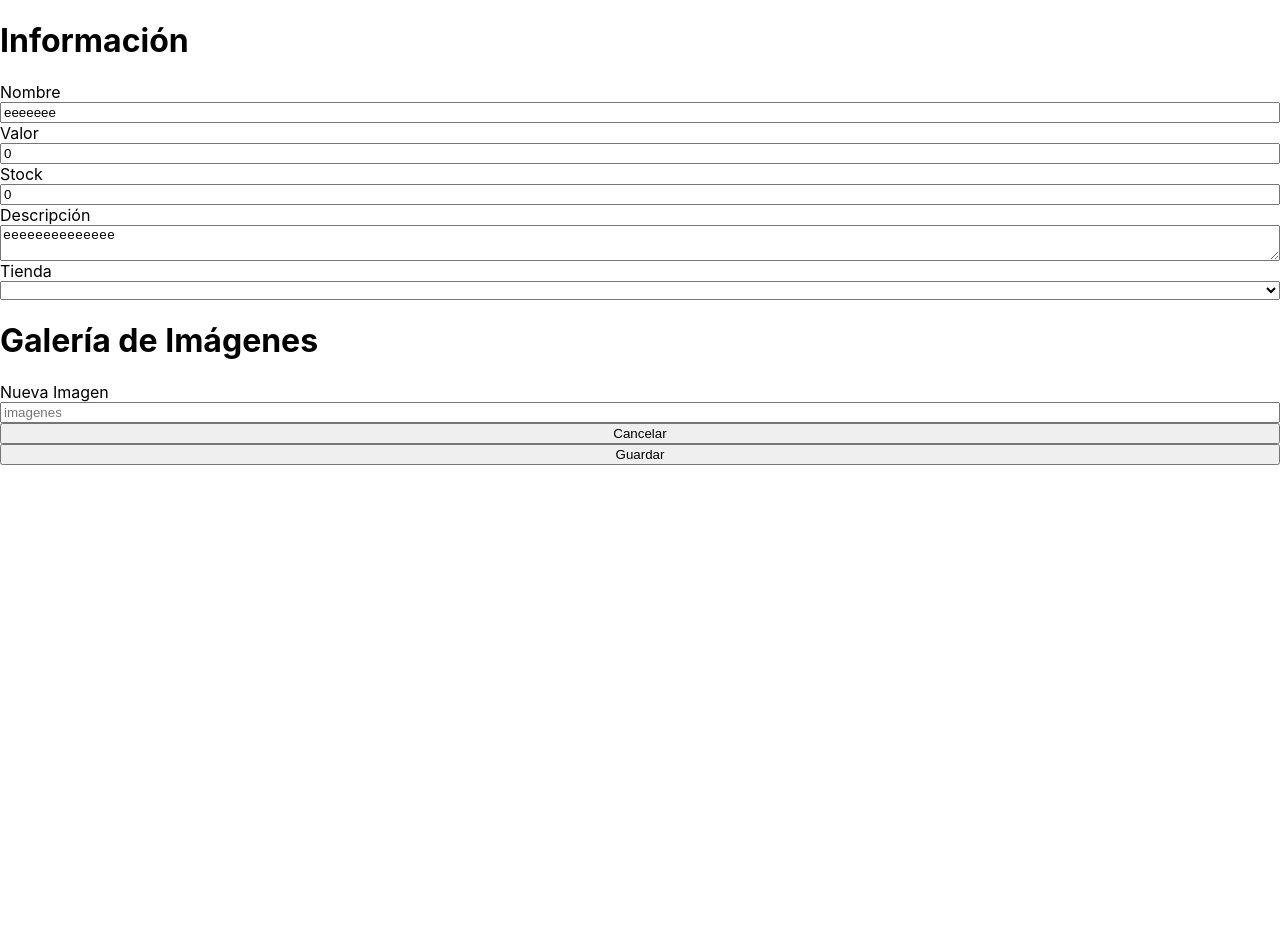
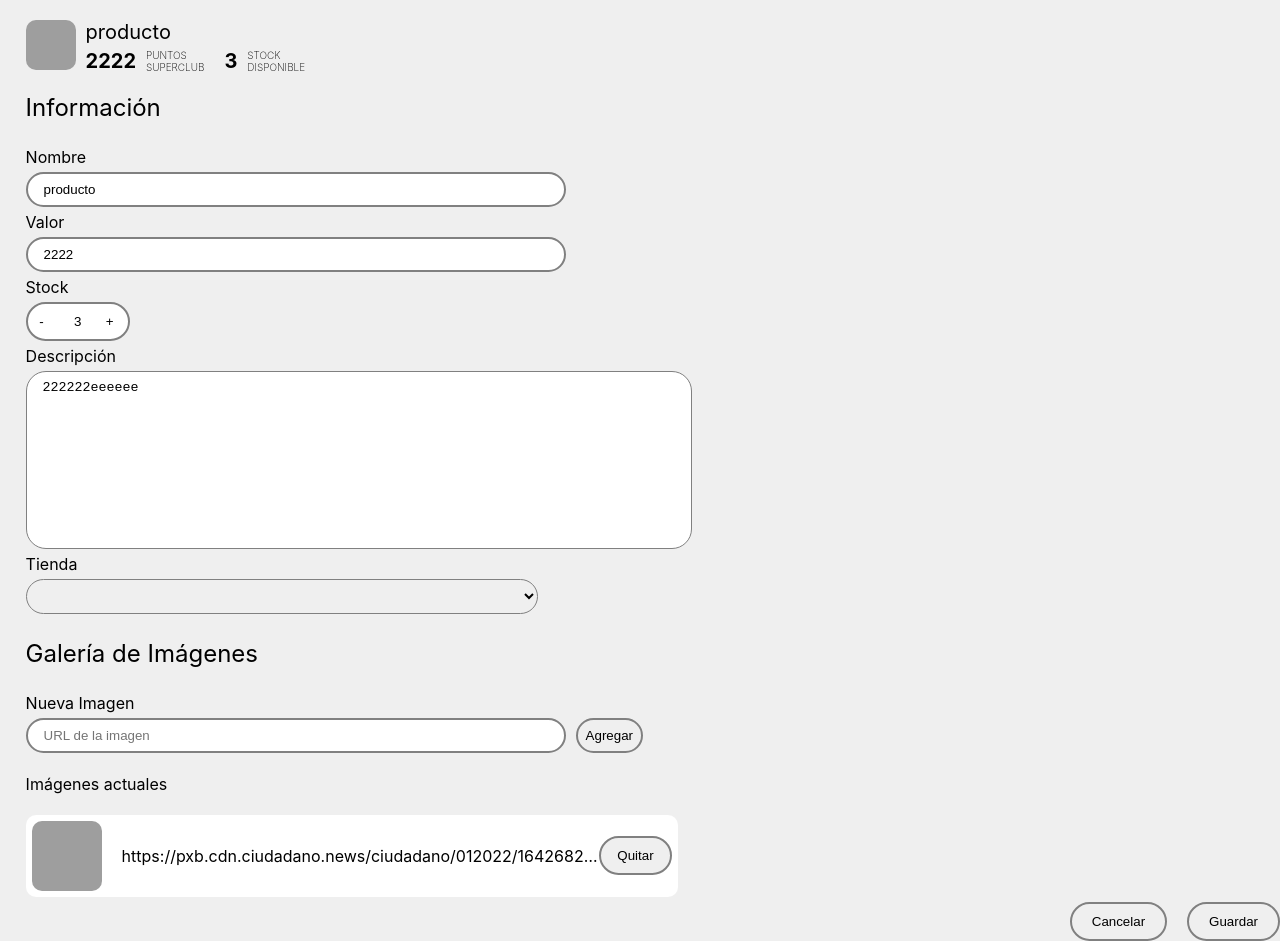
Before and after one commit to aquiab/react-sprint-4, a React (Create React App) app: page /products/1 in a window 1280 px wide. Before the commit the page ends 800 px from the top, so only its background shows below. Built offline with nearby package versions, Linux system fonts and the light colour scheme; data requests are answered from the project's data file; grey boxes are pictures that could not be loaded.

Commit message:
agregue editor de producto

```diff
--- a/db/db.json
+++ b/db/db.json
@@ -1,14 +1,24 @@
 {
   "products": [
     {
-      "nombre": "eeeeeee",
+      "nombre": "producto",
+      "precio": "2222",
+      "stock": 3,
+      "desc": "222222eeeeee",
+      "tienda": "",
+      "imgs": [
+        "https://pxb.cdn.ciudadano.news/ciudadano/012022/1642682519440.jpg"
+      ],
+      "id": 1
+    },
+    {
+      "nombre": "asdasdasdasd",
       "precio": 0,
       "stock": 0,
-      "desc": "eeeeeeeeeeeeee",
+      "desc": "",
       "tienda": "",
       "imgs": [],
-      "imagenes": "e",
-      "id": 1
+      "id": 2
     }
   ]
 }
--- /dev/null
+++ b/src/components/ProductCard.css
@@ -0,0 +1,39 @@
+.product-card {
+    display: flex;
+    flex-direction: row;
+    gap: 10px;
+    margin-top: 20px;
+}
+.product-card img {
+    width: 50px;
+    height: 50px;
+    object-fit: cover;
+    border-radius: 10px;
+}
+.product-card-name{
+    font-size: 20px;
+}
+.product-card-bottom {
+    display: flex;
+    flex-direction: column;
+    gap: 5px;
+}
+.product-card-bottom-points {
+    display: flex;
+    gap: 20px;
+}
+.product-card-bottom-item {
+    display: flex;
+    gap: 10px;
+}
+.product-card-primary-text{
+    font-size: 20px;
+    font-weight: bold;
+}
+.product-card-secondary-text{
+    display: flex;
+    flex-direction: column;
+    font-size: 10px;
+    font-weight: 200;
+    text-transform: uppercase;
+}
--- /dev/null
+++ b/src/components/ProductCard.js
@@ -0,0 +1,22 @@
+import "./ProductCard.css"
+
+export default function ProductCard({producto}) {
+    return(
+        <div className="product-card">
+            <img src={producto.imgs[0]} alt="Imagen producto"/>
+            <div className="product-card-bottom">
+                <div className="product-card-name">{producto.nombre}</div>
+                <div className="product-card-bottom-points">
+                    <div className="product-card-bottom-item">
+                        <span className="product-card-primary-text">{producto.precio} </span>
+                        <span className="product-card-secondary-text"><span>puntos</span><span>superclub</span></span>
+                    </div>
+                    <div className="product-card-bottom-item">
+                        <span className="product-card-primary-text">{producto.stock} </span>
+                        <span className="product-card-secondary-text"><span>stock</span><span>disponible</span></span>
+                    </div>
+                </div>
+            </div>
+        </div>
+    )
+}
--- /dev/null
+++ b/src/components/ProductImagePreview.css
@@ -0,0 +1,37 @@
+.image-preview {
+    display: flex;
+    background-color: white;
+    border-radius: 10px;
+    align-items: center;
+    padding: 6px;
+    justify-content: space-between;
+}
+.image-preview-info {
+    display: flex;
+    align-items: center;
+    gap: 20px;
+    min-width: 0;
+}
+.image-preview-info p {
+    white-space: nowrap;
+    overflow: hidden;
+    text-overflow: ellipsis;
+}
+.image-preview img {
+    width: 70px;
+    height: 70px;
+    border-radius: 10px;
+    object-fit: cover;
+}
+.image-preview button {
+    border-radius: 20px;
+    border-style: solid;
+    border-color: gray;
+    padding: 10px 16px;
+}
+
+@media screen and (min-width: 768px) {
+    .image-preview {
+        width: 50vw;
+    }
+}
--- /dev/null
+++ b/src/components/ProductImagePreview.js
@@ -0,0 +1,18 @@
+import "./ProductImagePreview.css"
+
+export default function ProductImagePreview({img, setForm}) {
+    const quitarImagen = e => {
+        e.preventDefault()
+        setForm(prevState => ({...prevState, imgs: prevState.imgs.filter(url => url !== img)}))
+    }
+
+    return(
+        <div className="image-preview">
+            <span className="image-preview-info">
+                <img src={img} alt={img}/>
+                <p>{img}</p>
+            </span>
+            <button onClick={quitarImagen}>Quitar</button>
+        </div>
+    )
+}
--- a/src/index.css
+++ b/src/index.css
@@ -7,6 +7,7 @@ body {
     sans-serif;
   -webkit-font-smoothing: antialiased;
   -moz-osx-font-smoothing: grayscale;
+  background-color: #EFEFEF;
 }
 
 code {
--- a/src/pages/Products/ProductView/ProductView.css
+++ b/src/pages/Products/ProductView/ProductView.css
@@ -1,4 +1,88 @@
+.product-view {
+    padding-left: 2%;
+}
 .form {
     display: flex;
     flex-direction: column;
+    gap: 5px;
 }
+.form input, .form textarea, .form select {
+    border-radius: 20px;
+    border-style: solid;
+    border-color: gray;
+    padding: 8px 8px 8px 16px;
+}
+.form textarea {
+    resize: none;
+}
+.form h2 {
+    font-weight: 400;
+}
+.form-buttons {
+    display: flex;
+    flex-direction: column;
+}
+.form-buttons input {
+    padding: 10px 20px;
+}
+input[type=number]::-webkit-inner-spin-button,
+input[type=number]::-webkit-outer-spin-button {
+  -webkit-appearance: none;
+}
+.form .input-number {
+    display: inline-flex;
+    align-items: center;
+    position: relative;
+    width: 100px;
+}
+.form .input-number input {
+    width: 80px;
+    text-align: center;
+    padding: 10px;
+}
+.form .input-number button {
+    background-color: transparent;
+    border: none;
+    width: 2rem;
+    height: 2rem;
+    cursor: pointer;
+    position: absolute;
+}
+.form .input-number-left {
+    left: 0;
+    border-top-left-radius: 50%;
+    border-bottom-left-radius: 50%;
+}
+.form .input-number-right {
+    right: 0;
+    border-top-right-radius: 50%;
+    border-bottom-right-radius: 50%;
+}
+.form-add-img {
+    display: flex;
+    gap: 10px;
+}
+.form-add-img input{
+    flex-grow: 3;
+}
+.form-add-img button{
+    border-radius: 20px;
+    border-style: solid;
+    border-color: gray;
+    padding: 8px;
+}
+
+@media screen and (min-width: 768px) {
+    .form input, .form select {
+        max-width: 40vw;
+    }
+    .form textarea {
+        max-width: 50vw;
+        min-height: 160px;
+    }
+    .form-buttons {
+        flex-direction: row;
+        justify-content: flex-end;
+        gap: 20px;
+    }
+}
--- a/src/pages/Products/ProductView/ProductView.js
+++ b/src/pages/Products/ProductView/ProductView.js
@@ -2,11 +2,14 @@ import "./ProductView.css"
 import { useForm } from "../../../hooks/useForm"
 import axios from "axios"
 import { useParams, useNavigate } from "react-router-dom"
-import { useEffect } from "react"
+import { useEffect, useState } from "react"
+import ProductCard from "../../../components/ProductCard"
+import ProductImagePreview from "../../../components/ProductImagePreview"
 
 export default function ProductView() {
     const { id } = useParams()
     const navigate = useNavigate()
+    const [newImage, setNewImage] = useState("")
     const [form, handleChange, setForm, resetForm] = useForm({
         nombre: "",
         precio: 0,
@@ -17,7 +20,6 @@ export default function ProductView() {
     })
 
     useEffect(() => {
-        console.log(process.env)
         id && axios.get(`${process.env.REACT_APP_API_PRODUCTS}${id}`)
             .then(res => setForm(res.data))
             .catch(() => navigate("/error"))
@@ -25,36 +27,64 @@ export default function ProductView() {
 
     const handleSubmit = e => {
         e.preventDefault()
-        axios.post("http://localhost:3001/products", form)
+        const method = id ? axios.put : axios.post
+        const url = id ? `${process.env.REACT_APP_API_PRODUCTS}${id}` : process.env.REACT_APP_API_PRODUCTS
+        method(url, form)
             .then(res => console.log(res))
+            .catch(err => console.error(err))
+    }
+
+    const addNewImage = e => {
+        e.preventDefault()
+        !form.imgs.includes(newImage) && setForm({...form, imgs: [...form.imgs, newImage]})
     }
 
     return(
-        <>
+        <div className="product-view">
+            <ProductCard producto={form} />
             <form className="form">
-                <h1>Información</h1>
+                <h2>Información</h2>
                 <label htmlFor="nombre">Nombre</label>
                 <input id="nombre" name="nombre" type="text" placeholder="Nombre del producto" value={form.nombre}
-                autoComplete="off" onChange={e => handleChange(e)}></input>
+                autoComplete="off" onChange={e => handleChange(e)} required></input>
                 <label htmlFor="precio">Valor</label>
-                <input id="precio" name="precio" type="number" placeholder="Precio" value={form.precio}
+                <input id="precio" name="precio" type="number" value={form.precio}
                 onChange={e => handleChange(e)}></input>
                 <label htmlFor="stock">Stock</label>
-                <input id="stock" name="stock" type="number" placeholder="Stock" value={form.stock}
-                onChange={e => handleChange(e)}></input>
+                <div className="input-number">
+                    <button className="input-number-left" onClick={e => {
+                        e.preventDefault()
+                        form.stock > 0 && setForm({...form, stock: form.stock - 1})}
+                    }
+                    aria-label="Restar 1 producto">-</button>
+                    <input id="stock" name="stock" type="number" value={form.stock}
+                    onChange={e => handleChange(e)}></input>
+                    <button className="input-number-right" onClick={e => {
+                        e.preventDefault()
+                        setForm({...form, stock: form.stock + 1})}
+                    }
+                    aria-label="Sumar 1 producto">+</button>
+                </div>
                 <label htmlFor="desc">Descripción</label>
                 <textarea id="desc" name="desc" placeholder="Descripción" value={form.desc}
                 autoComplete="off" onChange={e => handleChange(e)}></textarea>
                 <label htmlFor="tienda">Tienda</label>
                 <select name="tienda" id="tienda">
                 </select>
-                <h1>Galería de Imágenes</h1>
+                <h2>Galería de Imágenes</h2>
                 <label htmlFor="imagenes">Nueva Imagen</label>
-                <input id="imagenes" name="imagenes" type="text" placeholder="imagenes" value={form.imgs}
-                autoComplete="off" onChange={e => handleChange(e)}></input>
-                <input type="reset" value="Cancelar" onClick={resetForm}></input>
-                <input type="submit" value="Guardar" onClick={handleSubmit}></input>
+                <span className="form-add-img">
+                    <input id="new_img" name="new_img" type="text" placeholder="URL de la imagen" value={newImage}
+                    autoComplete="off" onChange={e => setNewImage(e.target.value)}></input>
+                    <button onClick={addNewImage}>Agregar</button>
+                </span>
+                <p>Imágenes actuales</p>
+                {form.imgs.map(img => <ProductImagePreview img={img} setForm={setForm} key={img}/>)}
+                <span className="form-buttons">
+                    <input type="reset" value="Cancelar" onClick={resetForm}></input>
+                    <input type="submit" value="Guardar" onClick={handleSubmit}></input>
+                </span>
             </form>
-        </>
+        </div>
     )
 }
```
